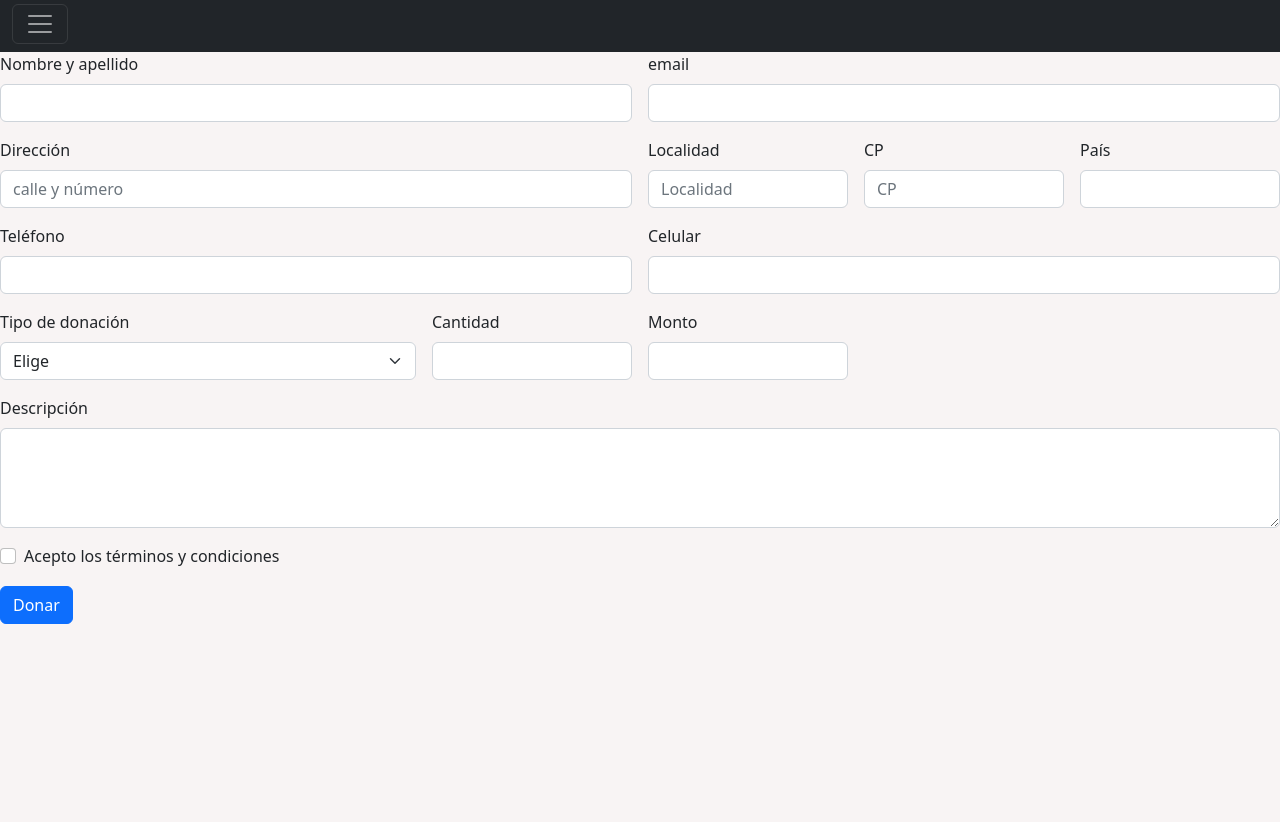
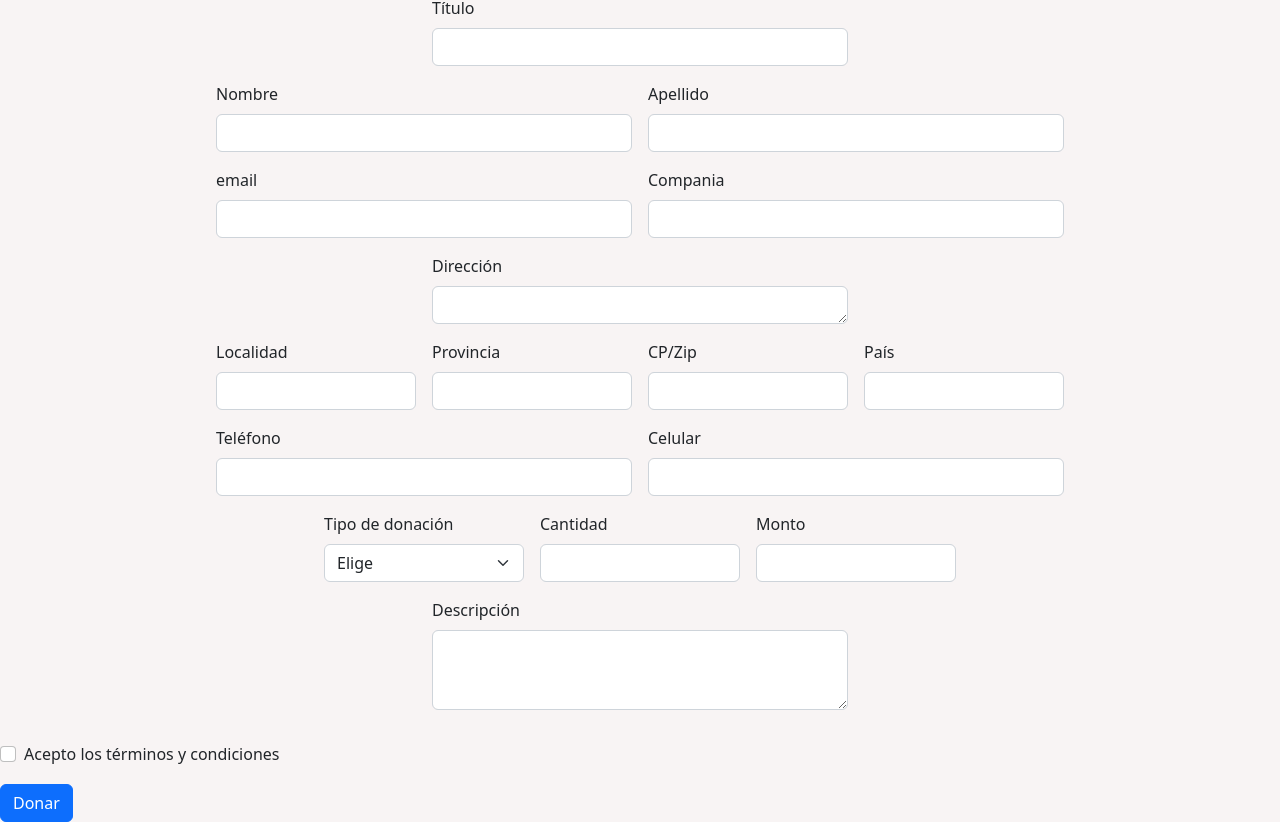
Before and after one commit to emarcosgv/proyectoFinalSalesforce, a website: page force-app/formulario/formulario.html in a window 1280 px wide. Shown: the part 60-882 px from the top of the page. Before the commit the page ends 800 px from the top, so only its background shows below. Drawn offline with nearby package versions, Linux system fonts and the light colour scheme.

Commit message:
cambios.

```diff
--- a/force-app/formulario/formulario.html
+++ b/force-app/formulario/formulario.html
@@ -2,20 +2,21 @@
 <html lang="es">
 
 <head>
-  <meta charset="UTF-8">
+  <!-- <meta charset="UTF-8"> -->
+  <META HTTP-EQUIV="Content-type" CONTENT="text/html; charset=UTF-8">
   <meta http-equiv="X-UA-Compatible" content="IE=edge">
   <meta name="viewport" content="width=device-width, initial-scale=1.0, user-scalable=no">
   <link href="https://cdn.jsdelivr.net/npm/bootstrap@5.2.2/dist/css/bootstrap.min.css" rel="stylesheet"
     integrity="sha384-Zenh87qX5JnK2Jl0vWa8Ck2rdkQ2Bzep5IDxbcnCeuOxjzrPF/et3URy9Bv1WTRi" crossorigin="anonymous">
-  <link rel="stylesheet" href="formulario.css" type="text/css">
+  <link rel="stylesheet" href="index.css" type="text/css">
   <link rel="shortcut icon" href="'images/favicon.png'" type="image/x-icon">
 
   <script src="https://code.jquery.com/jquery-3.6.0.js"></script>
 
-  <title>formulario salesforce</title>
+  <title>Formulario salesforce</title>
 </head>
 <header>
-  <h1>Donaciones salesforce</h1>
+  <h1>Eres importanto como cada uno</h1>
 </header>
 <div class="collapse" id="navbarToggleExternalContent">
   <div class="bg-dark p-4">
@@ -23,74 +24,134 @@
     <span class="text-muted">Toggleable via the navbar brand.</span>
   </div>
 </div>
-<nav class="navbar navbar-dark bg-dark">
+<!-- <nav class="navbar navbar-dark bg-dark">
   <div class="container-fluid">
     <button class="navbar-toggler" type="button" data-bs-toggle="collapse" data-bs-target="#navbarToggleExternalContent"
       aria-controls="navbarToggleExternalContent" aria-expanded="false" aria-label="Toggle navigation">
       <span class="navbar-toggler-icon"></span>
     </button>
   </div>
-</nav>
+</nav> -->
 
 <body>
 
-  <form class="row g-3">
-    <div class="col-md-6">
-      <label for="inputNombre" class="form-label">Nombre y apellido</label>
-      <input type="text" class="form-control" id="nombre">
+  <form class="row g-3" action="https://webto.salesforce.com/servlet/servlet.WebToLead?encoding=UTF-8" method="POST">
+    <input type=hidden name="oid" value="00D8b0000031bfg">
+    <input type=hidden name="retURL" value="http://www.google.com.ar">
+    <div class="col-md-4"></div>
+
+    <div class="col-md-4">
+      <label for="title" class="form-label">Título</label>
+      <input class="form-control" id="title" maxlength="40" name="title" size="20" type="text">
     </div>
-    <div class="col-md-6">
-      <label for="inputEmail" class="form-label">email</label>
-      <input type="email" class="form-control" id="email">
+
+    <div class="col-md-4"></div>
+    <div class="col-md-2"></div>
+
+    <div class="col-md-4">
+      <label for="first_name" class="form-label">Nombre</label>
+      <input class="form-control" id="first_name" maxlength="40" name="first_name" size="20" type="text">
     </div>
-    <div class="col-6">
-      <label for="inputAddress" class="form-label">Dirección</label>
-      <input type="text" class="form-control" id="direccion" placeholder="calle y número">
+
+    <div class="col-md-4">
+      <label for="last_name" class="form-label">Apellido</label>
+      <input class="form-control" id="last_name" maxlength="80" name="last_name" size="20" type="text">
     </div>
+
+    <div class="col-md-2"></div>
+    <div class="col-md-2"></div>
+
+    <div class="col-md-4">
+      <label for="email" class="form-label">email</label>
+      <input class="form-control" id="email" maxlength="80" name="email" size="20" type="text">
+    </div>
+
+    <div class="col-md-4">
+      <label for="company" class="form-label">Compania</label>
+      <input class="form-control" id="company" maxlength="40" name="company" size="20" type="text">
+    </div>
+
+    <div class="col-md-2"></div>
+    <div class="col-md-4"></div>
+
+    <div class="col-4">
+      <label for="address" class="form-label">Dirección</label>
+      <!-- <input type="text" class="form-control" id="direccion" placeholder="calle y número"> -->
+      <textarea class="form-control" name="street" style="height: 25px"></textarea>
+    </div>
+
+    <div class="col-md-4"></div>
+    <div class="col-md-2"></div>
     <div class="col-md-2">
-      <label for="inputCity" class="form-label">Localidad</label>
-      <input type="text" class="form-control" id="localidad" placeholder="Localidad">
+      <label for="city" class="form-label">Localidad</label>
+      <input class="form-control" id="city" maxlength="40" name="city" size="20" type="text">
     </div>
+
     <div class="col-md-2">
-      <label for="inputCity" class="form-label">CP</label>
-      <input type="text" class="form-control" id="cp" placeholder="CP">
+      <label for="state" class="form-label">Provincia</label>
+      <input class="form-control" id="state" maxlength="20" name="state" size="20" type="text">
     </div>
+
     <div class="col-md-2">
-      <label for="inputPais" class="form-label">País</label>
-      <input type="text" class="form-control" id="pais">
+      <label for="zip" class="form-label">CP/Zip</label>
+      <input class="form-control" id="zip" maxlength="20" name="zip" size="20" type="text">
     </div>
-    <div class="col-md-6">
-      <label for="inputPais" class="form-label">Teléfono</label>
-      <input type="text" class="form-control" id="telefono">
+
+    <div class="col-md-2">
+      <label for="country" class="form-label">País</label>
+      <input class="form-control" id="country" maxlength="40" name="country" size="20" type="text">
     </div>
-    <div class="col-md-6">
-      <label for="inputPais" class="form-label">Celular</label>
-      <input type="text" class="form-control" id="calular">
+
+    <div class="col-md-2"></div>
+    <div class="col-md-2"></div>
+
+    <div class="col-md-4">
+      <label for="phone" class="form-label">Teléfono</label>
+      <input class="form-control" id="phone" maxlength="40" name="phone" size="20" type="text">
     </div>
+
     <div class="col-md-4">
+      <label for="mobile" class="form-label">Celular</label>
+      <input class="form-control" maxlength="40" name="mobile" size="20" type="text">
+    </div>
+
+    <div class="col-md-2"></div>
+    <div class="col-md-3"></div>
+
+    <div class="col-md-2">
       <label for="inputDonacion" class="form-label">Tipo de donación</label>
       <select id="inputDonacion" class="form-select">
         <option selected>Elige</option>
-        <option >Dinero</option>
+        <option>Dinero</option>
         <option>Indumentaria</option>
         <option>Alimentos</option>
         <option>Otros</option>
       </select>
     </div>
+
     <div class="col-md-2">
-      <label for="inputZip" class="form-label">Cantidad</label>
-      <input type="number" class="form-control" id="inputZip">
+      <label for="cantidad" class="form-label">Cantidad</label>
+      <input type="number" class="form-control" id="cantidad">
     </div>
+
     <div class="col-md-2">
-      <label for="inputZip" class="form-label">Monto</label>
-      <input type="number" class="form-control" id="inputZip">
+      <label for="monto" class="form-label">Monto</label>
+      <input type="number" class="form-control" id="monto">
     </div>
+
+    <div class="col-md-4"></div>
+
+    <div class="col-4">
+      <label for="description" class="form-label">Descripción</label>
+      <textarea class="form-control" placeholder="" name="description" id=" floatingTextarea2"
+        style="height: 80px"> </textarea>
+    </div>
+
+    <div class=" col-md-4"></div>
+    <div class=" col-md-4"></div>
+
     <div class="col-12">
-      <label for="inputMensaje" class="form-label">Descripción</label>
-      <textarea class="form-control" placeholder="" id="floatingTextarea2" style="height: 100px"></textarea>
-    </div>
-    <div class="col-12">
-      <div class="form-check">
+      <div class="form-check align-content-center">
         <input class="form-check-input" type="checkbox" id="gridCheck">
         <label class="form-check-label" for="gridCheck">
           Acepto los términos y condiciones
@@ -98,7 +159,7 @@
       </div>
     </div>
     <div class="col-12">
-      <button type="submit" class="btn btn-primary">Donar</button>
+      <button type="submit" name="submit" class="btn btn-primary">Donar</button>
     </div>
   </form>
 
```
Also changed, not shown: force-app/formulario/index.html (added, +41 -0 lines), force-app/formulario/formulario.js (deleted), force-app/formulario/index.css (renamed from force-app/formulario/formulario.css), force-app/formulario/index.js (added).
